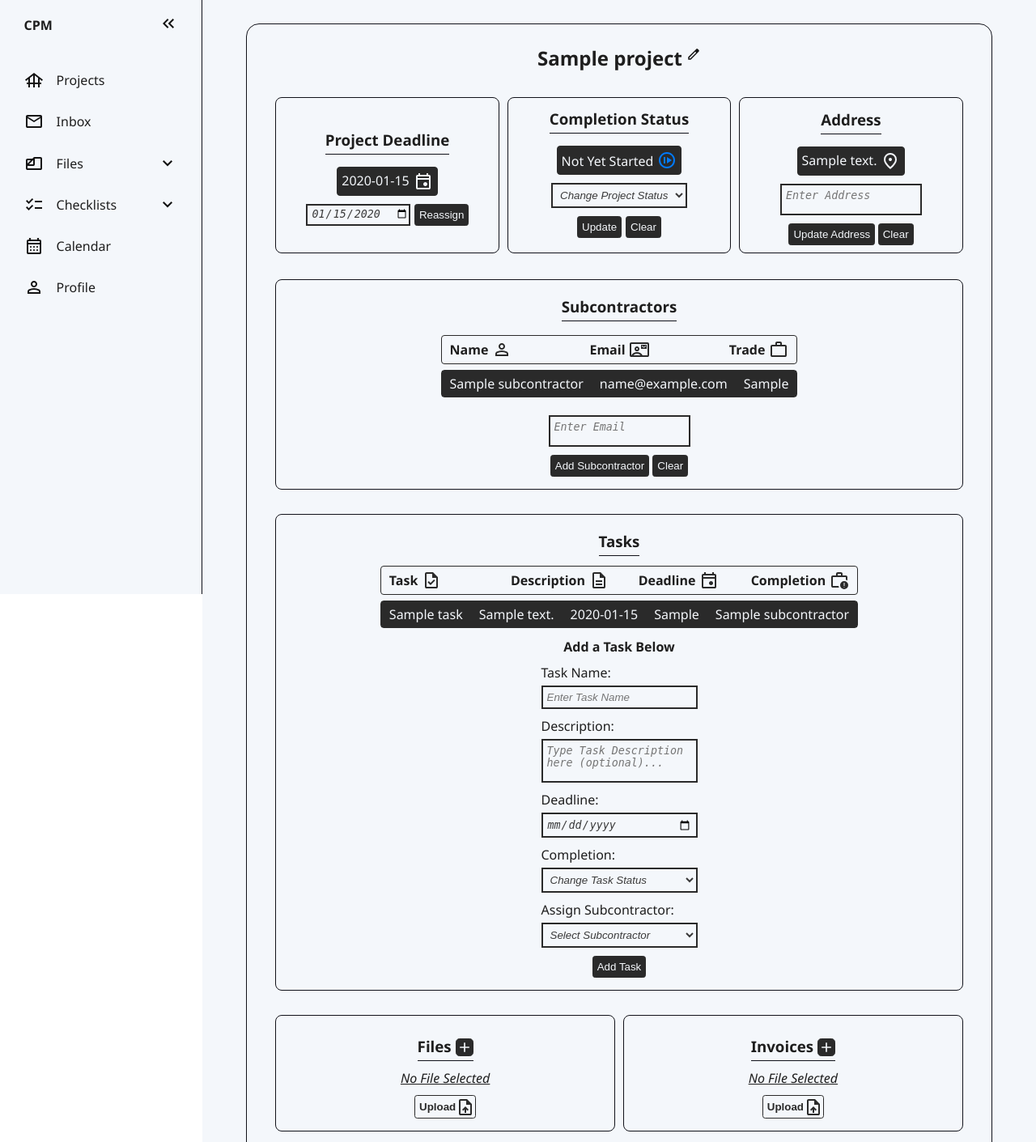
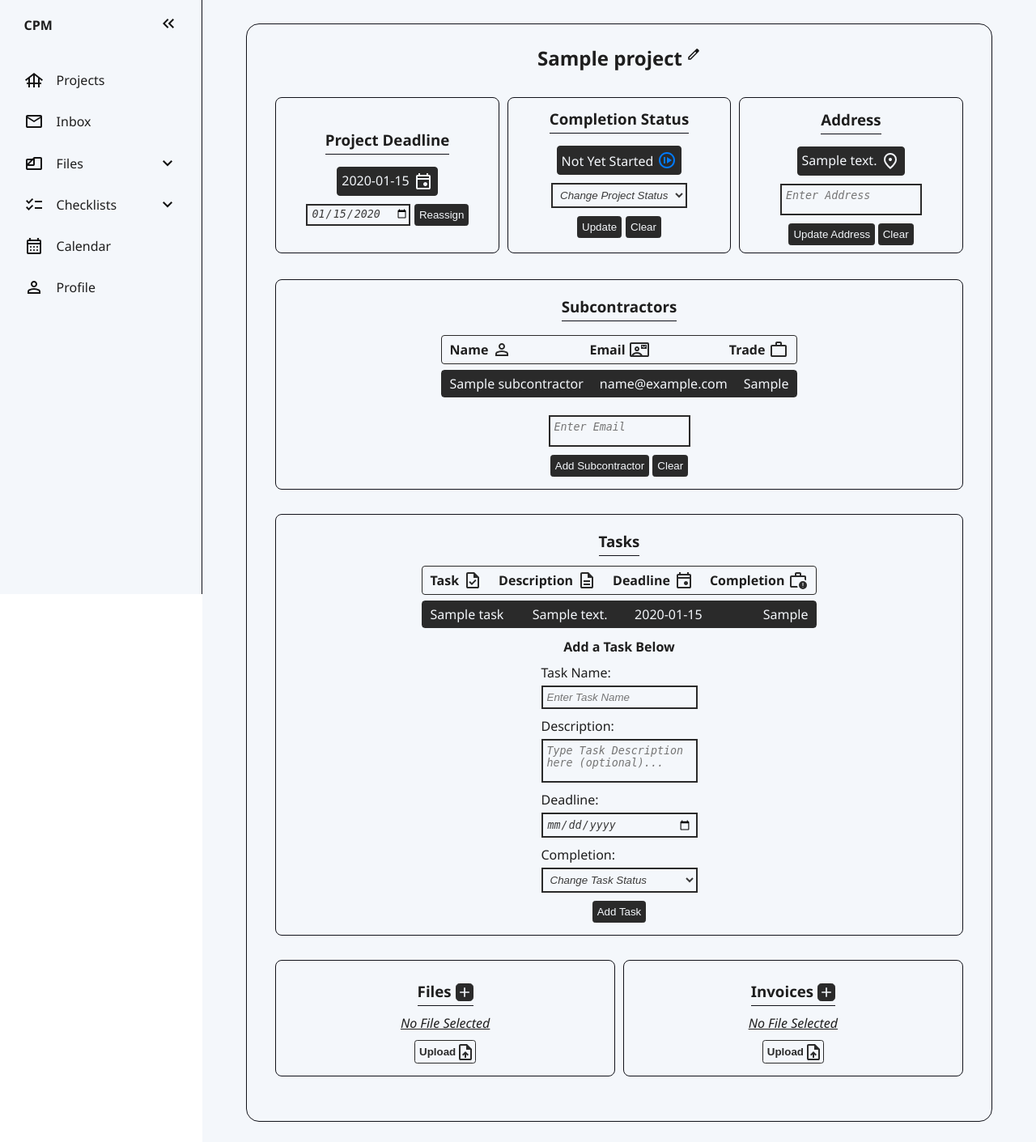
Before and after one commit to EchoingTime/construction-project-manager, a Flask app: page /view-project/1 in a window 1280 px wide. Shown: the part 66-1477 px from the top of the page at 81% size. Run offline with Flask 3, Linux system fonts and the light colour scheme; a user stored in the database is signed in; tables that the repository leaves empty hold one stand-in row (values such as "Sample post").

Commit message:
Reset Commit

```diff
--- a/website/templates/project.html
+++ b/website/templates/project.html
@@ -375,7 +375,6 @@ not remove, and add tasks and upload files.
               <td>{{ task.description or "No description provided" }}</td>
               <td>{{ task.deadline }}</td>
               <td>{{ task.completion }}</td>
-              <td>{{ task.subcontractor.name if task.subcontractor else "Unassigned" }}</td>
             </tr>
             {% endfor %}
           </tbody>
@@ -394,7 +393,6 @@ not remove, and add tasks and upload files.
             name="task-name"
             id="task-name"
             placeholder="Enter Task Name"
-            required
           />
           <label for="task-description">Description:</label>
           <textarea
@@ -413,15 +411,6 @@ not remove, and add tasks and upload files.
             <option value="Not Started">Not Started</option>
             <option value="In Progress">In Progress</option>
             <option value="Completed">Completed</option>
-          </select>
-          <label for="task-subcontractor">Assign Subcontractor:</label>
-          <select name="task-subcontractor" id="task-subcontractor" required>
-            <option value="" disabled selected hidden>
-              Select Subcontractor
-            </option>
-            {% for subcontractor in subcontractors %}
-            <option value="{{ subcontractor.id }}">{{ subcontractor.name }}</option>
-            {% endfor %}
           </select>
         </div>
         <button type="submit">Add Task</button>
--- a/website/views.py
+++ b/website/views.py
@@ -4,7 +4,7 @@
 including rendering the home page, handling project creation, and deleting projects.
 """
 
-from flask import Blueprint, render_template, request, flash, jsonify, redirect, url_for, session
+from flask import Blueprint, render_template, request, flash, jsonify, redirect, url_for
 from flask_login import login_required, current_user
 from .models import File, Project, Message, User, Subcontractor, Assignment, Task
 from . import db
@@ -300,7 +300,6 @@ def add_task(project_id):
     task_description = request.form.get('task-description')  # New description field
     task_deadline = request.form.get('task-deadline')
     task_completion = request.form.get('task-completion')  # Replaces "status"
-    subcontractor_id = request.form.get('task-subcontractor')  # Get subcontractor ID
 
     # Validate form data
     if not task_name or not task_deadline or not task_completion:
@@ -314,8 +313,7 @@ def add_task(project_id):
         description=task_description,  # Add description
         deadline=datetime.strptime(task_deadline, "%Y-%m-%d").date(),
         completion=task_completion,  # Replace "status" with "completion"
-        date_created=datetime.now(),
-        subcontractor_id=subcontractor_id  # Add subcontractor ID
+        date_created=datetime.now()
     )
     db.session.add(new_task)
     db.session.commit()
@@ -329,27 +327,3 @@ def add_task(project_id):
 @login_required
 def profile():
     return render_template("profile.html", user=current_user)
-
-# --------------------- Assigned Tasks ---------------------
-
-@views.route('/assigned_tasks')
-@login_required
-def assigned_tasks():
-    # Ensure the current user is a subcontractor
-    subcontractor = Subcontractor.query.filter_by(user_id=current_user.id).first()
-    if not subcontractor:
-        return "You are not authorized to view this page.", 403
-
-    # Get tasks assigned to the subcontractor
-    tasks = subcontractor.get_assigned_tasks()
-    return render_template('assigned_tasks.html', tasks=tasks)
-
-# --------------------- Project Tasks ---------------------
-
-@views.route('/project/<int:project_id>/tasks')
-@login_required
-def view_project_tasks(project_id):
-    # Fetch the project and its associated tasks
-    project = Project.query.get_or_404(project_id)
-    tasks = Task.query.filter_by(project_id=project_id).all()
-    return render_template('project_tasks.html', project=project, tasks=tasks)
```
